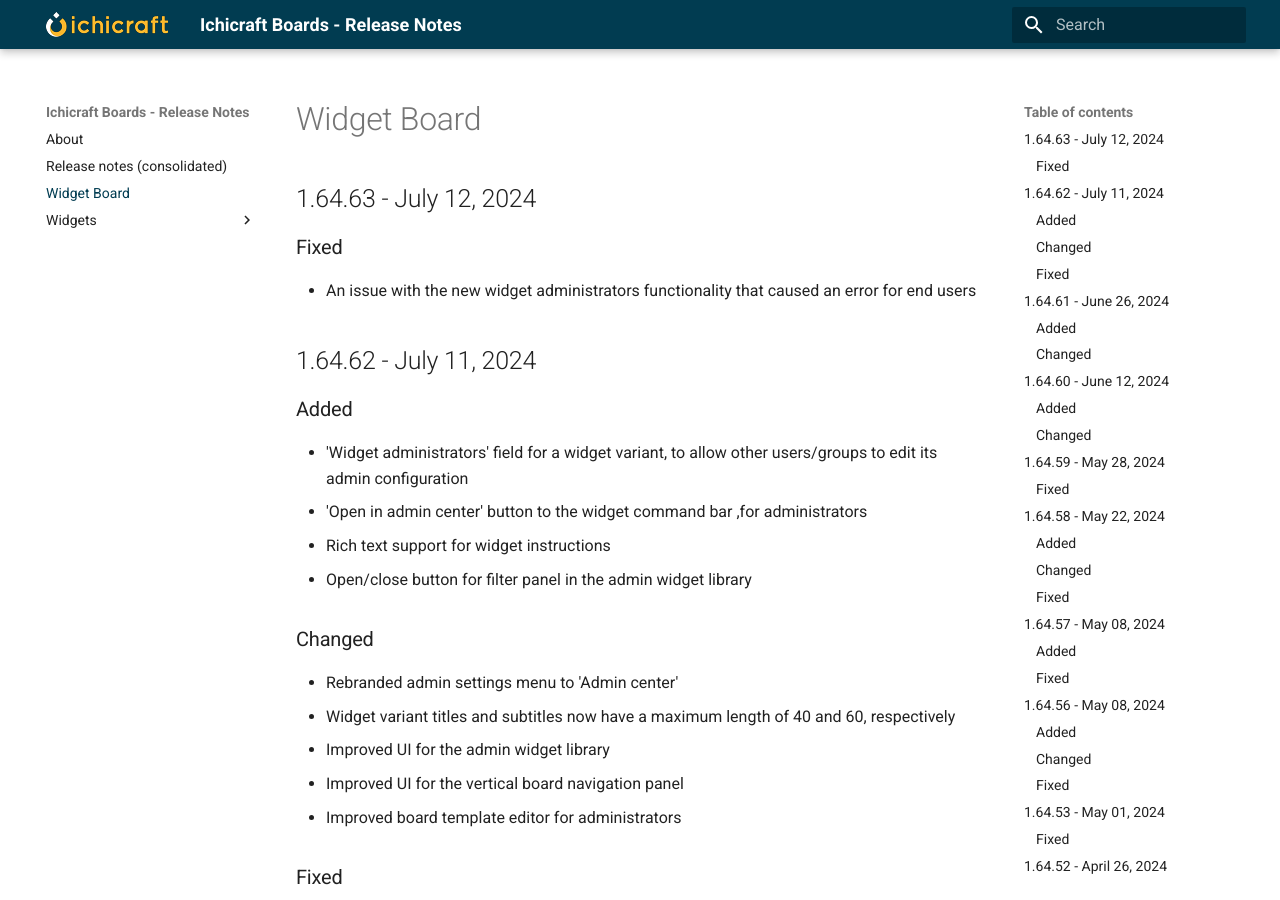
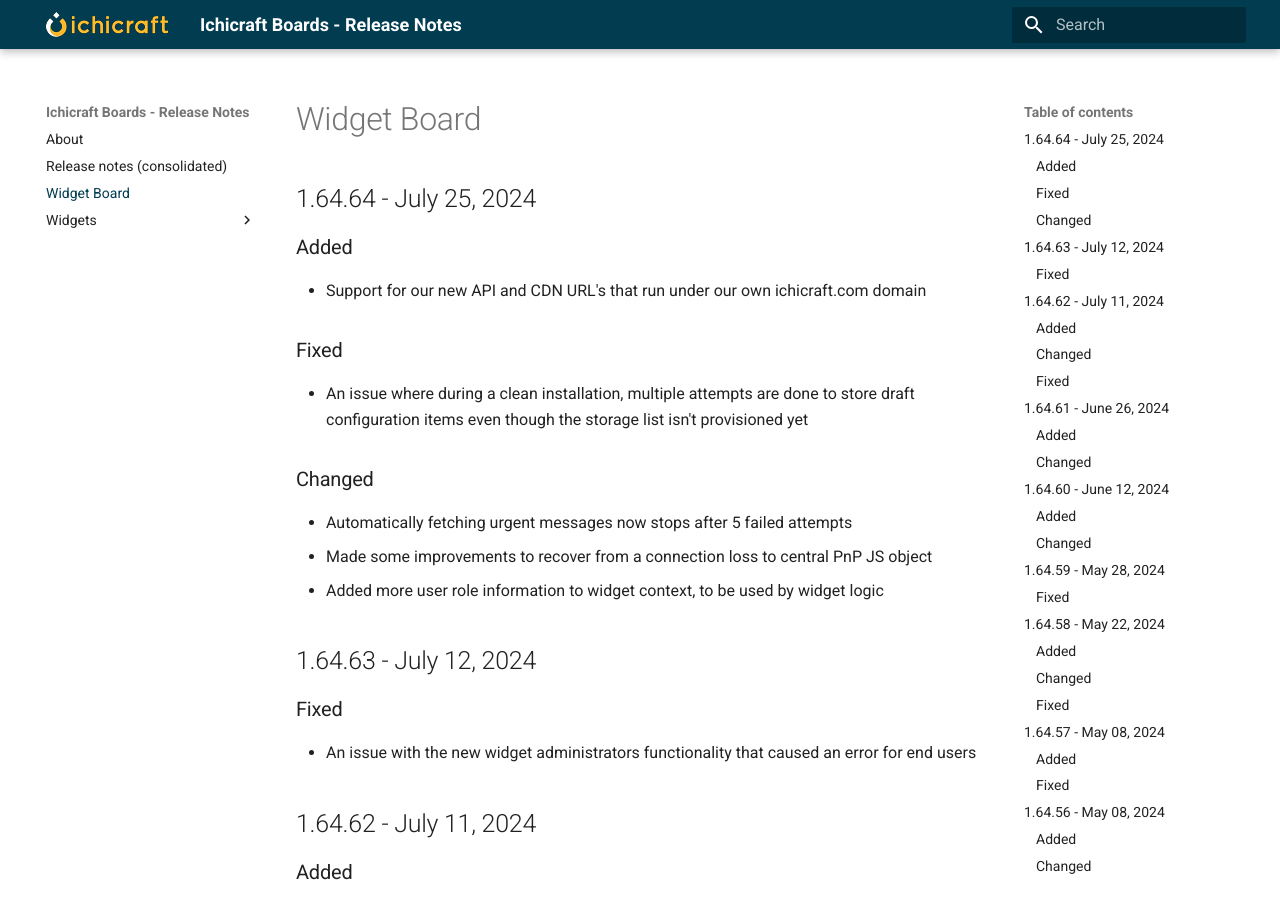
Before and after one commit to ichicraft/widgets-docs, an MkDocs documentation site: the page built from docs/Widget Board.md, in a window 1280 px wide and 900 px high. Built offline with MkDocs 1.6.1 and Material for MkDocs 9.7.7, drawn with Linux system fonts in a browser that asks for light colours.

```diff
--- a/docs/Widget Board.md
+++ b/docs/Widget Board.md
@@ -1,3 +1,16 @@
+## 1.64.64 - July 25, 2024
+
+### Added
+- Support for our new API and CDN URL&#x27;s that run under our own ichicraft.com domain
+
+### Fixed
+- An issue where during a clean installation, multiple attempts are done to store draft configuration items even though the storage list isn&#x27;t provisioned yet
+
+### Changed
+- Automatically fetching urgent messages now stops after 5 failed attempts
+- Made some improvements to recover from a connection loss to central PnP JS object
+- Added more user role information to widget context, to be used by widget logic
+
 ## 1.64.63 - July 12, 2024
 
 ### Fixed
```
Also changed, not shown: docs/Release-notes-(consolidated).md (+13 -0 lines).
